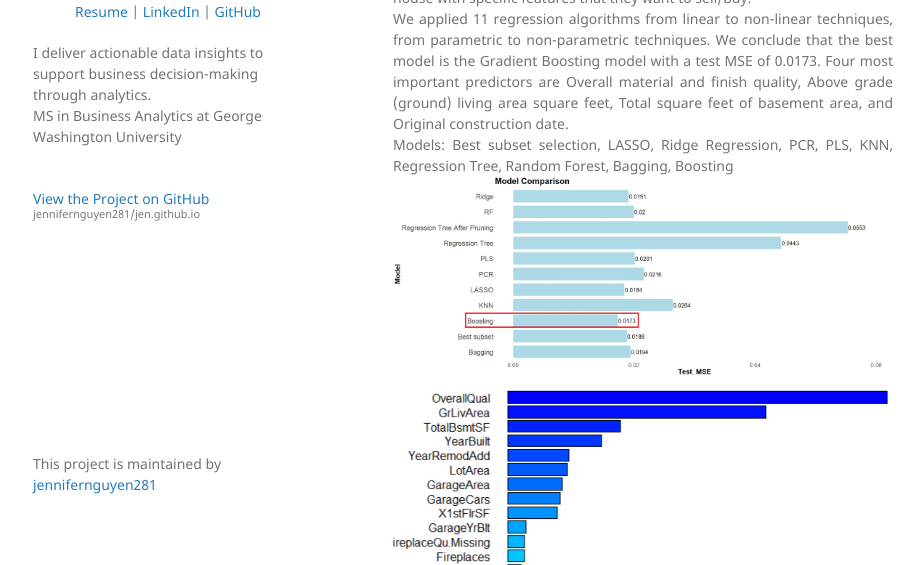
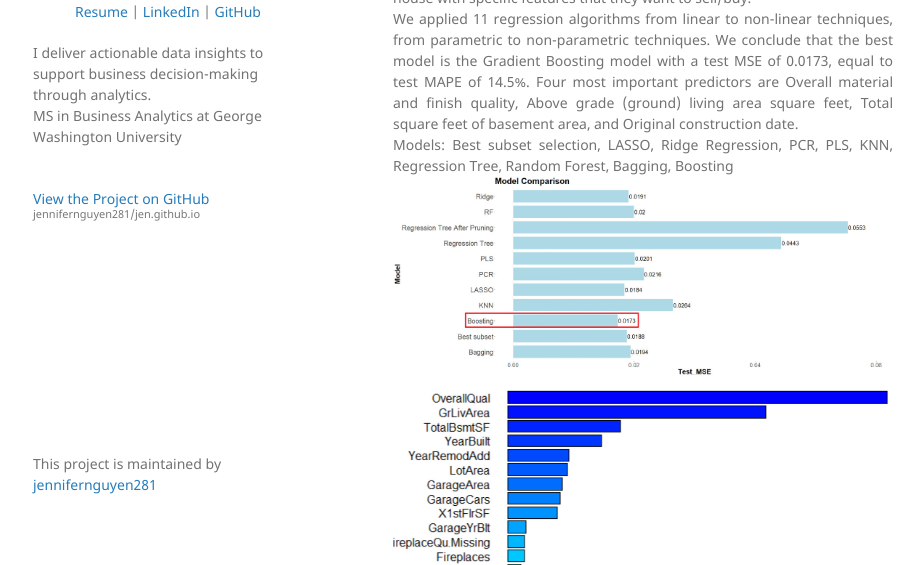
Before and after one commit to jennifernguyen281/jen.github.io, a Jekyll site: the page built from index.md, in a window 1280 px wide and 900 px high, cut to the strip 335-900 px from the top of the window. Shown: the whole strip, without its empty margins (177-1100 px from the left). Built offline with Jekyll 4.4.1, drawn with Linux system fonts in a browser that asks for light colours; our own code applies the rules of GitHub Pages for plain Markdown files.

Commit message:
Update index.md

```diff
--- a/index.md
+++ b/index.md
@@ -11,7 +11,7 @@
 
 <div style="text-align: justify"> We want to predict house sale prices in Ames,IA using 80 housing features and to identify features that have the most influence on house sale price. The best model could be used by realtors and buyers to estimate price for a house with specific features that they want to sell/buy.
 <br>
-We applied 11 regression algorithms from linear to non-linear techniques, from parametric to non-parametric techniques. We conclude that the best model is the Gradient Boosting model with a test MSE of 0.0173. Four most important predictors are Overall material and finish quality, Above grade (ground) living area square feet, Total square feet of basement area, and Original construction date.
+We applied 11 regression algorithms from linear to non-linear techniques, from parametric to non-parametric techniques. We conclude that the best model is the Gradient Boosting model with a test MSE of 0.0173, equal to test MAPE of 14.5%. Four most important predictors are Overall material and finish quality, Above grade (ground) living area square feet, Total square feet of basement area, and Original construction date.
 <br>
 Models: Best subset selection, LASSO, Ridge Regression, PCR, PLS, KNN, Regression Tree, Random Forest, Bagging, Boosting
 <br>
```
